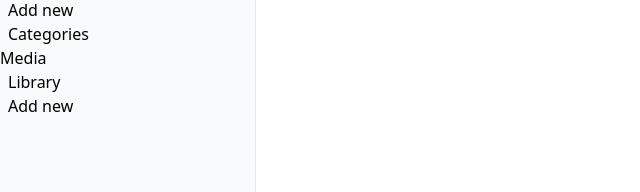
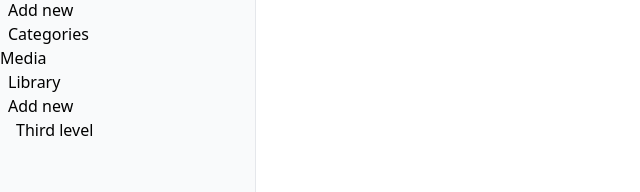
Before and after one commit to GastonSKL/recursive-menu, a Vue app: page / in a window 1280 px wide. Shown: the part 128-320 px from the top of the page, without its empty margins (0-640 px from the left). Built offline with nearby package versions, Linux system fonts and the light colour scheme.

Commit message:
Adding new component to display all the available levels of submenus

```diff
--- /dev/null
+++ b/src/components/NavItem.vue
@@ -0,0 +1,17 @@
+<script setup>
+const props = defineProps({
+  item: Object,
+});
+</script>
+
+<template>
+  <a class="flex" :href="item.href">{{ item.label }}</a>
+
+  <div class="ml-2" v-if="item.children.length">
+    <NavItem
+      class="flex"
+      v-for="child in item.children"
+      :item="child"
+      :key="child.label"/>
+  </div>
+</template>
--- a/src/views/Layout.vue
+++ b/src/views/Layout.vue
@@ -1,4 +1,6 @@
 <script setup>
+import NavItem from '../components/NavItem.vue';
+
 const navItems = [
   { href: "#", label: "Home", children: [], icon: null },
   {
@@ -44,15 +46,9 @@ const navItems = [
         </a>
       </div>
       <nav>
-        <template v-for="item in navItems" :key="item.label">
+        <NavItem :item="item" v-for="item in navItems" :key="item.label">
 
-                <a class="flex" :href="item.href">{{item.label}}</a>
-
-                <div v-if="item.children.length">
-                    <a class="flex ml-2" v-for="child in item.children" :key="child.label" :href="child.href">{{child.label}}</a>
-                </div>
-
-        </template>
+        </NavItem>
 
       </nav>
     </div>
```
